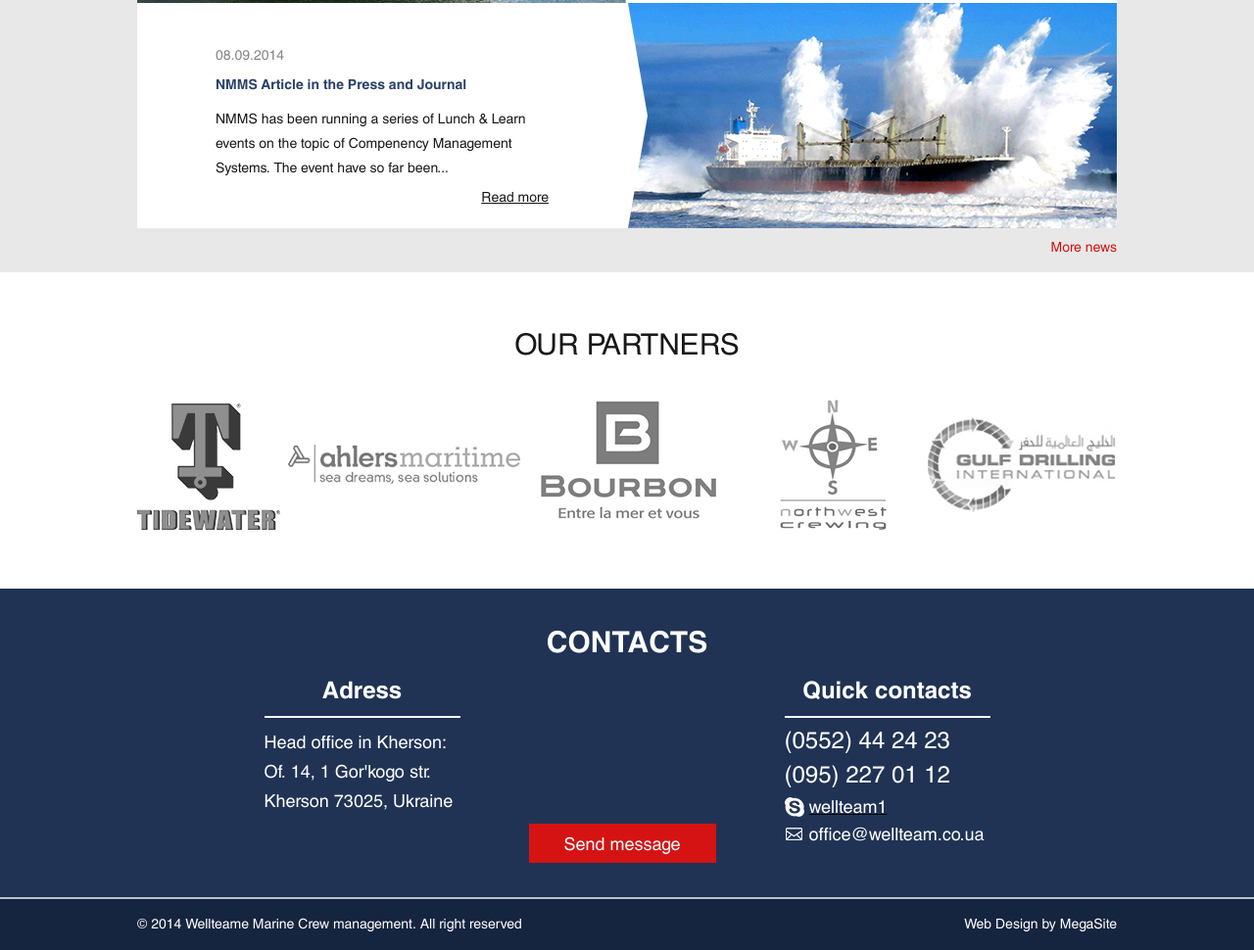
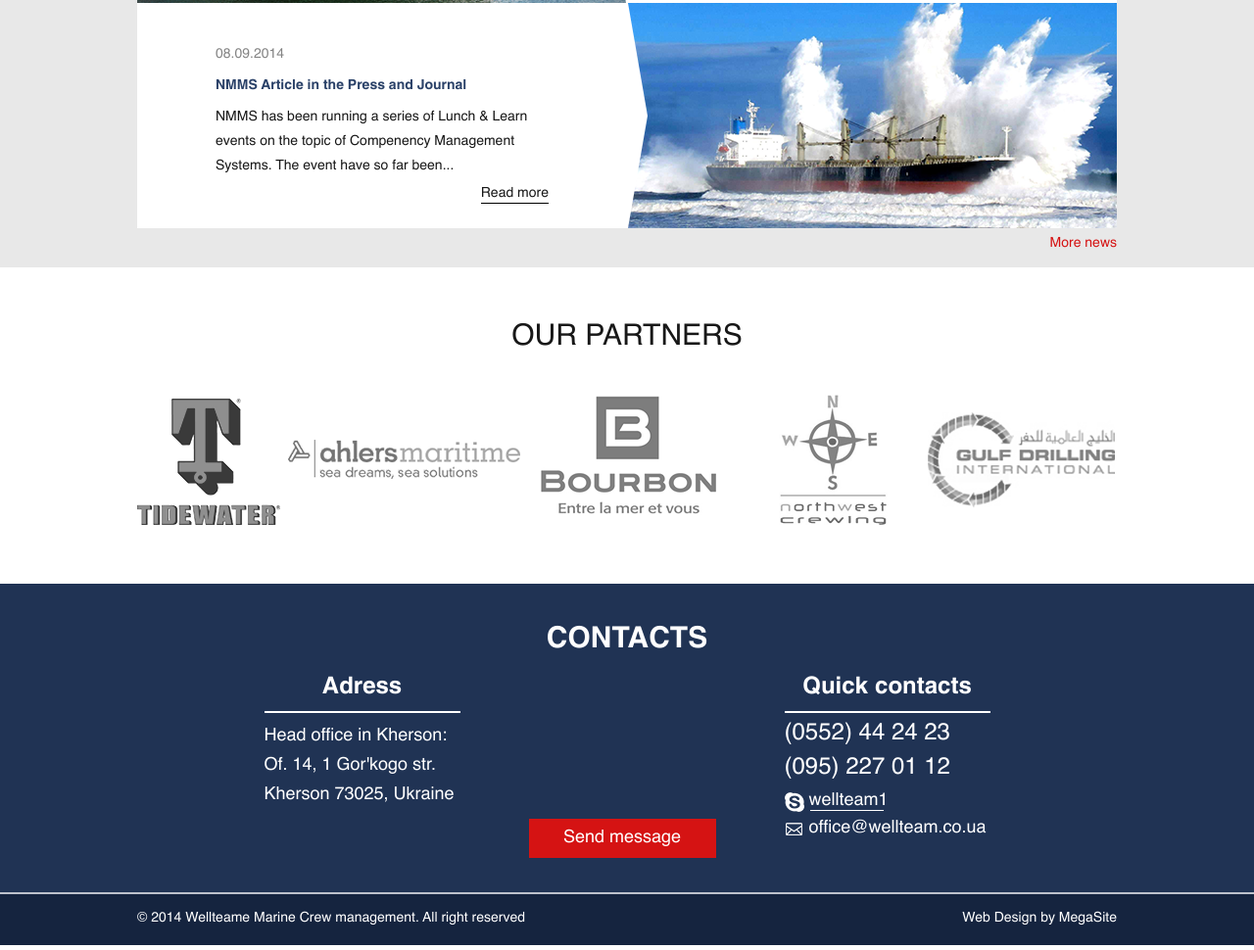
Before and after one commit to Viengo/Wellteam, a website: page index.html in a window 1280 px wide. Shown: the part 1196-2166 px from the top of the page at 98% size. Drawn offline with Linux system fonts and the light colour scheme; files whose address does not match are found by name.

Commit message:
helvetica bugfix

```diff
--- a/client/styles/scss/fonts/_helvetica.scss
+++ b/client/styles/scss/fonts/_helvetica.scss
@@ -1,6 +1,5 @@
 @include font-face("Helvetica",
-    font-files("helvetica/helvetica.otf",
-        "helvetica/Helvetica.svg",
+    font-files("helvetica/Helvetica.svg",
         "helvetica/Helvetica.ttf",
         "fonts/helvetica/Helvetica.woff"));
 @include font-face("Helvetica Bold",
--- a/client/styles/scss/layouts/home/_contacts.scss
+++ b/client/styles/scss/layouts/home/_contacts.scss
@@ -66,15 +66,24 @@
                     }
                 }
                 &:first-of-type {
-                    text-decoration: underline;
-
-                    &::before {
-                        @include contact-sprite(skype);
+                    a {
+                        &::before {
+                            @include contact-sprite(skype);
+                        }
+                        &::after {    //helvetica bugfix
+                            content: "";
+                            position: absolute;
+                            bottom: -2px;
+                            left: 26px;
+                            display: block;
+                            width: 75px;
+                            height: 1px;
+                            background-color: #fff;
+                        }
                     }
                 }
                 &:last-of-type {
                     a {
-
                         &::before {
                             @include contact-sprite(mail);
                         }
--- a/client/styles/scss/layouts/home/_news.scss
+++ b/client/styles/scss/layouts/home/_news.scss
@@ -53,7 +53,9 @@
                     padding: 45px 80px 0;
                 }
                 a {
-                    text-decoration: underline;
+                    display: inline-block;
+                    float:right;
+                    border-bottom: 1px solid #000000;  //helvetica bugfix
                     color: #181818;
                 }
             }
@@ -62,7 +64,7 @@
             display: block;
             margin-top: 5px;
             font-size: 14px;
-            line-height: 25px;
+            line-height: 20px;
             text-align: right;
             color: #d51313;
             @include user-select(none);
```
Also changed, not shown: client/fonts/helvetica/Helvetica.svg, client/fonts/helvetica/Helvetica.ttf, client/fonts/helvetica/Helvetica.woff, client/fonts/helvetica/helvetica.otf (deleted), client/styles/css/index.css.
